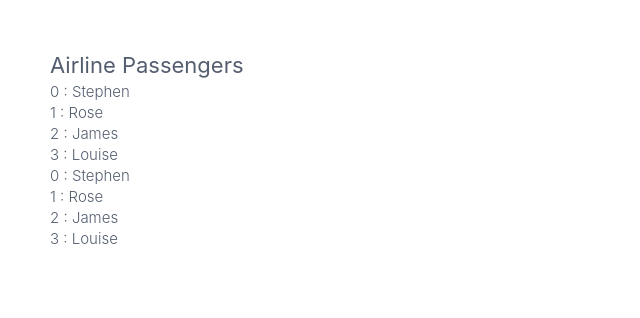
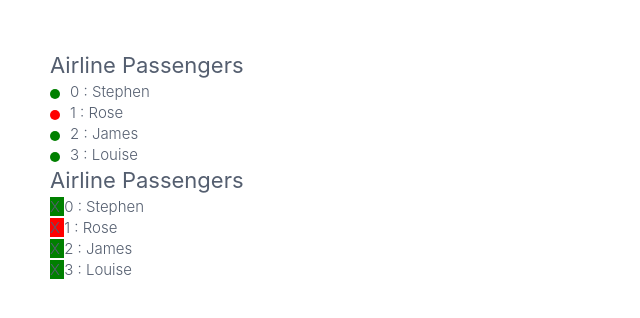
Before and after one commit to j-thebault/angular-basics, an Angular app: page / in a window 1280 px wide. Shown: the top 318 px of the page, without its empty margins (0-640 px from the left). Built offline with nearby package versions, Linux system fonts and the light colour scheme.

Commit message:
class and style

```diff
--- a/src/app/app.component.scss
+++ b/src/app/app.component.scss
@@ -0,0 +1,13 @@
+.status {
+  width: 10px;
+  height: 10px;
+  background: red;
+  display: block;
+  margin: 8px 10px 0 0;
+  float: left;
+  border-radius: 50%;
+  &.checked-in {
+    background-color: green;
+  }
+
+}
--- a/src/app/app.component.ts
+++ b/src/app/app.component.ts
@@ -12,17 +12,16 @@ interface Passenger {
     <div class="app">
       <h3>Airline Passengers</h3>
       <ul>
+      <li *ngFor="let passenger of passengers; let i = index">
+      <span class="status" [class.checked-in]="passenger.checkedIn"></span> {{ i }} : {{passenger.fullname}}
+      </li>
+      </ul>
+      <h3>Airline Passengers</h3>
+      <ul>
         <li *ngFor="let passenger of passengers; let i = index">
-          {{ i }} : {{passenger.fullname}}
+         <span [style.backgroundColor]="passenger.checkedIn ? 'green' : 'red' "> X </span> {{ i }} : {{passenger.fullname}}
         </li>
       </ul>
-      <ul>
-      <ng-template ngFor let-passenger let-i="index" [ngForOf]="passengers">
-      <li>
-      {{ i }} : {{passenger.fullname}}
-        </li>
-      </ng-template>
-    </ul>
     </div>
   `,
   styleUrls: ['app.component.scss']
```
